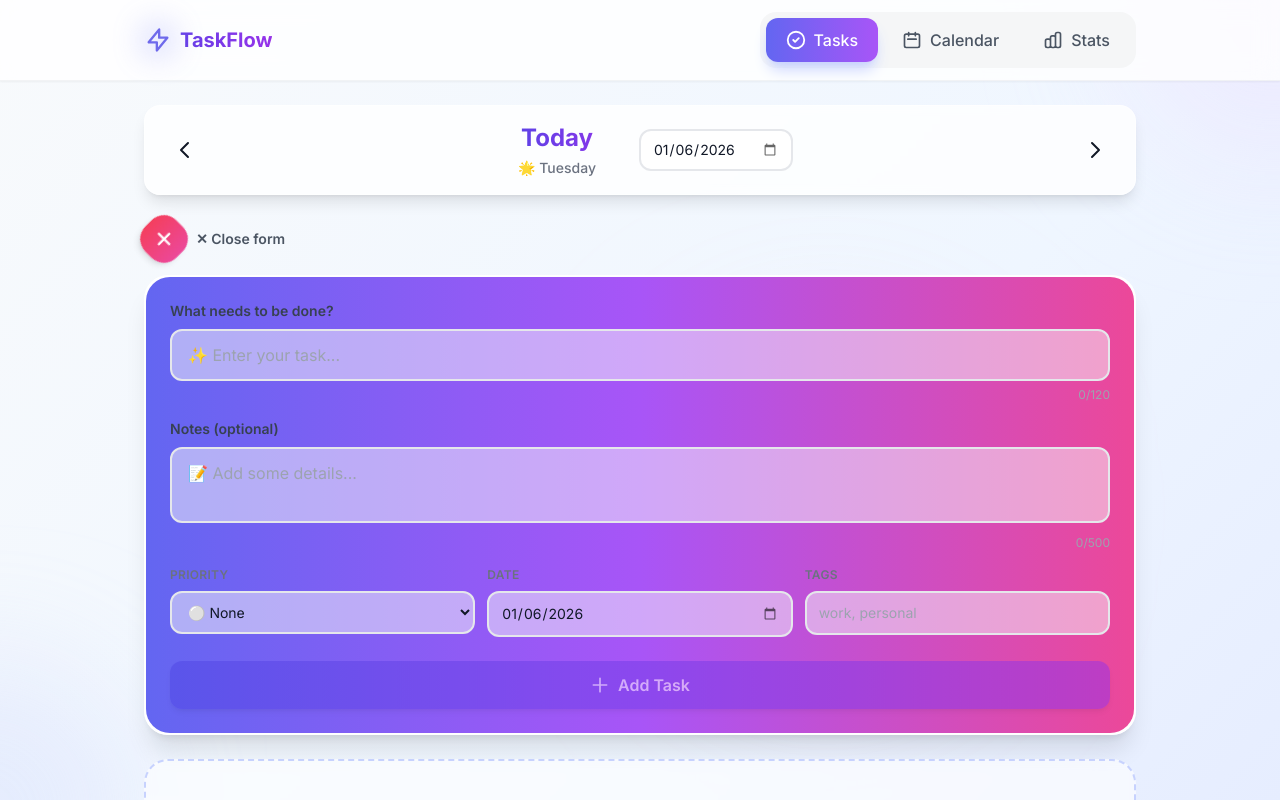
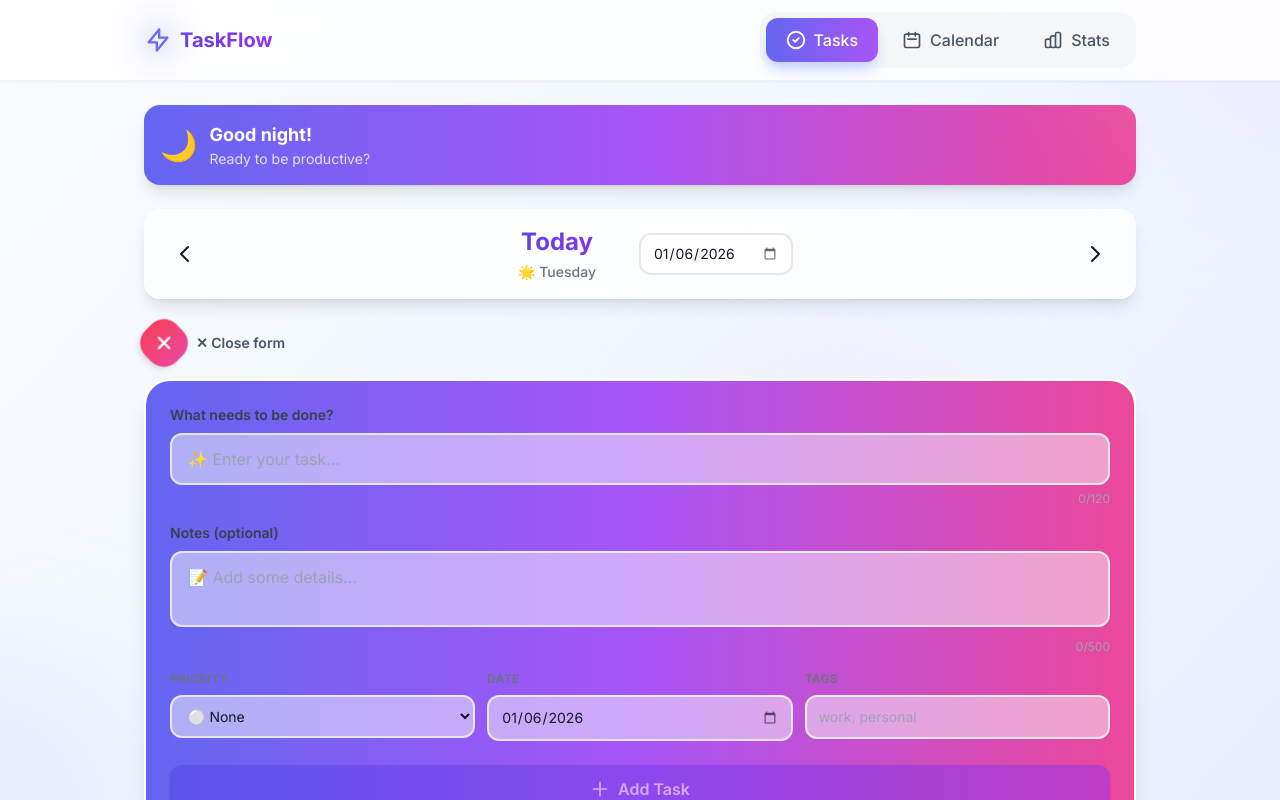
Before and after one commit to Saqibnawazkhan/DailyTasks, a React (Vite) app: page / in a window 1280 px wide. Shown: the top 800 px of the page. Built offline with nearby package versions, Linux system fonts and the light colour scheme.

Commit message:
Change 44/50: Add time-based greeting banner

```diff
--- a/src/pages/DailyView.tsx
+++ b/src/pages/DailyView.tsx
@@ -1,8 +1,17 @@
-import { useState } from 'react';
+import { useState, useMemo } from 'react';
 import { Task, TaskFormData } from '../types/task';
 import { TaskForm } from '../components/TaskForm';
 import { TaskList } from '../components/TaskList';
 import { getToday, formatDisplayDate } from '../utils/date';
+
+// Get greeting based on time of day
+function getGreeting() {
+  const hour = new Date().getHours();
+  if (hour < 12) return { text: 'Good morning', emoji: '🌅' };
+  if (hour < 17) return { text: 'Good afternoon', emoji: '☀️' };
+  if (hour < 21) return { text: 'Good evening', emoji: '🌆' };
+  return { text: 'Good night', emoji: '🌙' };
+}
 
 interface DailyViewProps {
   tasks: Task[];
@@ -21,6 +30,7 @@ export function DailyView({ getTasksByDate, onAddTask, onToggle, onUpdate, onDel
   const isToday = selectedDate === getToday();
   const completedCount = dayTasks.filter(t => t.completed).length;
   const progress = dayTasks.length > 0 ? Math.round((completedCount / dayTasks.length) * 100) : 0;
+  const greeting = useMemo(() => getGreeting(), []);
 
   const handleAddTask = (data: TaskFormData) => {
     onAddTask({ ...data, date: selectedDate });
@@ -42,6 +52,23 @@ export function DailyView({ getTasksByDate, onAddTask, onToggle, onUpdate, onDel
 
   return (
     <div className="space-y-6">
+      {/* Greeting Banner - only show for today */}
+      {isToday && (
+        <div className="bg-gradient-to-r from-indigo-500 via-purple-500 to-pink-500 p-4 rounded-2xl shadow-lg text-white animate-fade-in">
+          <div className="flex items-center gap-3">
+            <span className="text-3xl">{greeting.emoji}</span>
+            <div>
+              <p className="text-lg font-bold">{greeting.text}!</p>
+              <p className="text-sm text-white/80">
+                {dayTasks.length === 0 ? 'Ready to be productive?' :
+                 progress === 100 ? 'All tasks completed! Amazing!' :
+                 `You have ${dayTasks.length - completedCount} task${dayTasks.length - completedCount !== 1 ? 's' : ''} remaining`}
+              </p>
+            </div>
+          </div>
+        </div>
+      )}
+
       {/* Date Navigation Card */}
       <div className="bg-white/80 backdrop-blur-sm p-4 rounded-2xl shadow-lg border border-white/50">
         <div className="flex items-center justify-between">
```
